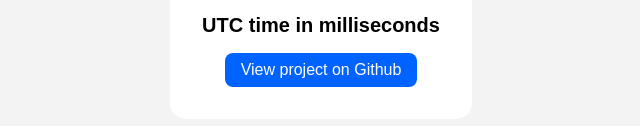
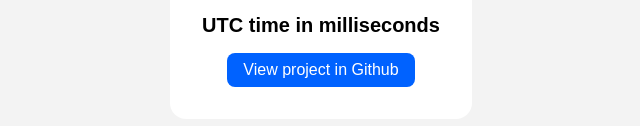
Before and after one commit to Rd-Trends/hngx-stage-one, a plain HTML site: page index.html in a window 1280 px wide. Shown: the part 498-624 px from the top of the page, 319-959 px from the left. Drawn offline with Linux system fonts and the light colour scheme.

Commit message:
fix typo

```diff
--- a/index.html
+++ b/index.html
@@ -36,7 +36,7 @@
           data-testid="githubURL"
           rel="noreffere"
           target="_blank"
-          >View project on Github</a
+          >View project in Github</a
         >
       </main>
     </div>
```
